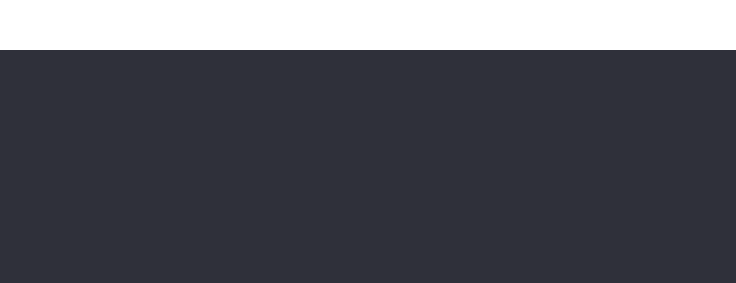
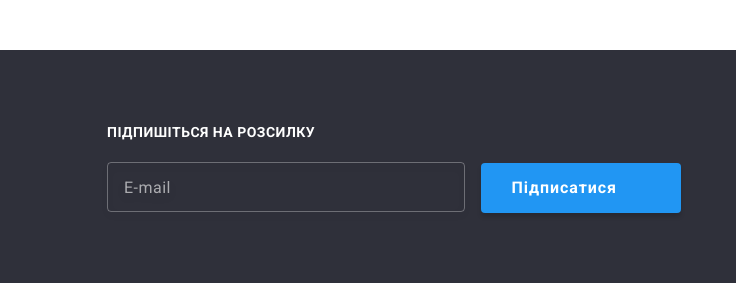
Before and after one commit to DisRachik/goit-markup-hw-08, a plain HTML site: page portfolio.html in a window 1280 px wide. Shown: the part 1582-1865 px from the top of the page, 544-1280 px from the left. Drawn offline with nearby package versions, Linux system fonts and the light colour scheme.

Commit message:
feat: add form for footer

```diff
--- a/css/styles.css
+++ b/css/styles.css
@@ -392,6 +392,41 @@ header {
   background-color: rgba(255, 255, 255, 0.1);
 }
 
+/* Subscription form */
+.footer-form {
+  margin-left: auto;
+  padding-top: 12px;
+}
+.footer-form__mail {
+  min-width: 358px;
+  height: 50px;
+  margin-right: 12px;
+  padding-left: 16px;
+
+  color: rgba(255, 255, 255, 0.6);
+  line-height: 1.25;
+  letter-spacing: 0.03em;
+
+  background-color: inherit;
+  border: 1px solid rgba(255, 255, 255, 0.3);
+  filter: drop-shadow(0px 4px 4px rgba(0, 0, 0, 0.15));
+  border-radius: 4px;
+}
+.footer-form__mail::placeholder {
+  color: rgba(255, 255, 255, 0.6);
+  line-height: 1.25;
+  letter-spacing: 0.03em;
+}
+.footer-form__mail:focus {
+  outline: 1px solid green;
+}
+.footer-form__mail:not(:placeholder-shown):required:invalid {
+  outline: 1px solid #ff0000;
+}
+.footer-form__mail:not(:placeholder-shown):required:valid {
+  outline: 1px solid var(--accent-color);
+}
+
 /* Feedback form (modal) */
 .backdrop {
   position: fixed;
@@ -519,7 +554,7 @@ header {
 /* Button */
 
 /* Hero section button */
-.hero-btn {
+.btn {
   padding: 10px 32px;
 
   color: var(--primary-white-color);
@@ -529,6 +564,7 @@ header {
   letter-spacing: 0.06em;
 
   background-color: var(--accent-color);
+  box-shadow: 0px 4px 4px rgba(0, 0, 0, 0.15);
   border: none;
   border-radius: 4px;
 
@@ -536,9 +572,20 @@ header {
 
   cursor: pointer;
 }
-.hero-btn:hover,
-.hero-btn:focus {
+.btn:hover,
+.btn:focus {
   background-color: var(--hero-btn-hover);
+}
+
+.footer .btn {
+  padding-right: 30px;
+  padding-left: 30px;
+}
+.form-btn__icon {
+  display: inline-block;
+  margin-left: 10px;
+  vertical-align: middle;
+  fill: currentColor;
 }
 
 /* Modal button */
@@ -565,7 +612,7 @@ header {
 }
 
 /* Buttons on the Portfolio page */
-.btn {
+.portfolio-btn {
   min-width: 73px;
   padding: 6px 22px;
 
@@ -585,8 +632,8 @@ header {
 
   cursor: pointer;
 }
-.btn:hover,
-.btn:focus {
+.portfolio-btn:hover,
+.portfolio-btn:focus {
   color: var(--primary-white-color);
   background-color: var(--accent-color);
 
--- a/portfolio.html
+++ b/portfolio.html
@@ -78,11 +78,11 @@
         <div class="container">
           <h1 class="section-title visually-hidden">Галерея проектів веб-студії</h1>
           <ul class="btn-list list">
-            <li class="btn-item"><button class="btn" type="button">Усі</button></li>
-            <li class="btn-item"><button class="btn" type="button">Веб-сайти</button></li>
-            <li class="btn-item"><button class="btn" type="button">Додатки</button></li>
-            <li class="btn-item"><button class="btn" type="button">Дизайн</button></li>
-            <li class="btn-item"><button class="btn" type="button">Маркетинг</button></li>
+            <li class="btn-item"><button class="portfolio-btn" type="button">Усі</button></li>
+            <li class="btn-item"><button class="portfolio-btn" type="button">Веб-сайти</button></li>
+            <li class="btn-item"><button class="portfolio-btn" type="button">Додатки</button></li>
+            <li class="btn-item"><button class="portfolio-btn" type="button">Дизайн</button></li>
+            <li class="btn-item"><button class="portfolio-btn" type="button">Маркетинг</button></li>
           </ul>
 
           <ul class="portfolio-list list">
@@ -387,6 +387,22 @@
             </li>
           </ul>
         </div>
+
+        <!-- Subscription form -->
+        <form action="javascript:void(0);" class="footer-form" name="subscription">
+          <h2 class="footer-title">Підпишіться на розсилку</h2>
+          <input class="footer-form__mail" type="email" name="mail" placeholder="E-mail" required />
+          <button class="btn" type="submit">
+            Підписатися<svg
+              class="form-btn__icon"
+              width="24"
+              height="24"
+              aria-label="іконка надсилання повідомлення"
+            >
+              <use href="./images/icons.svg#send"></use>
+            </svg>
+          </button>
+        </form>
       </div>
     </footer>
   </body>
```
Also changed, not shown: index.html (+17 -1 lines), images/icons.svg.
